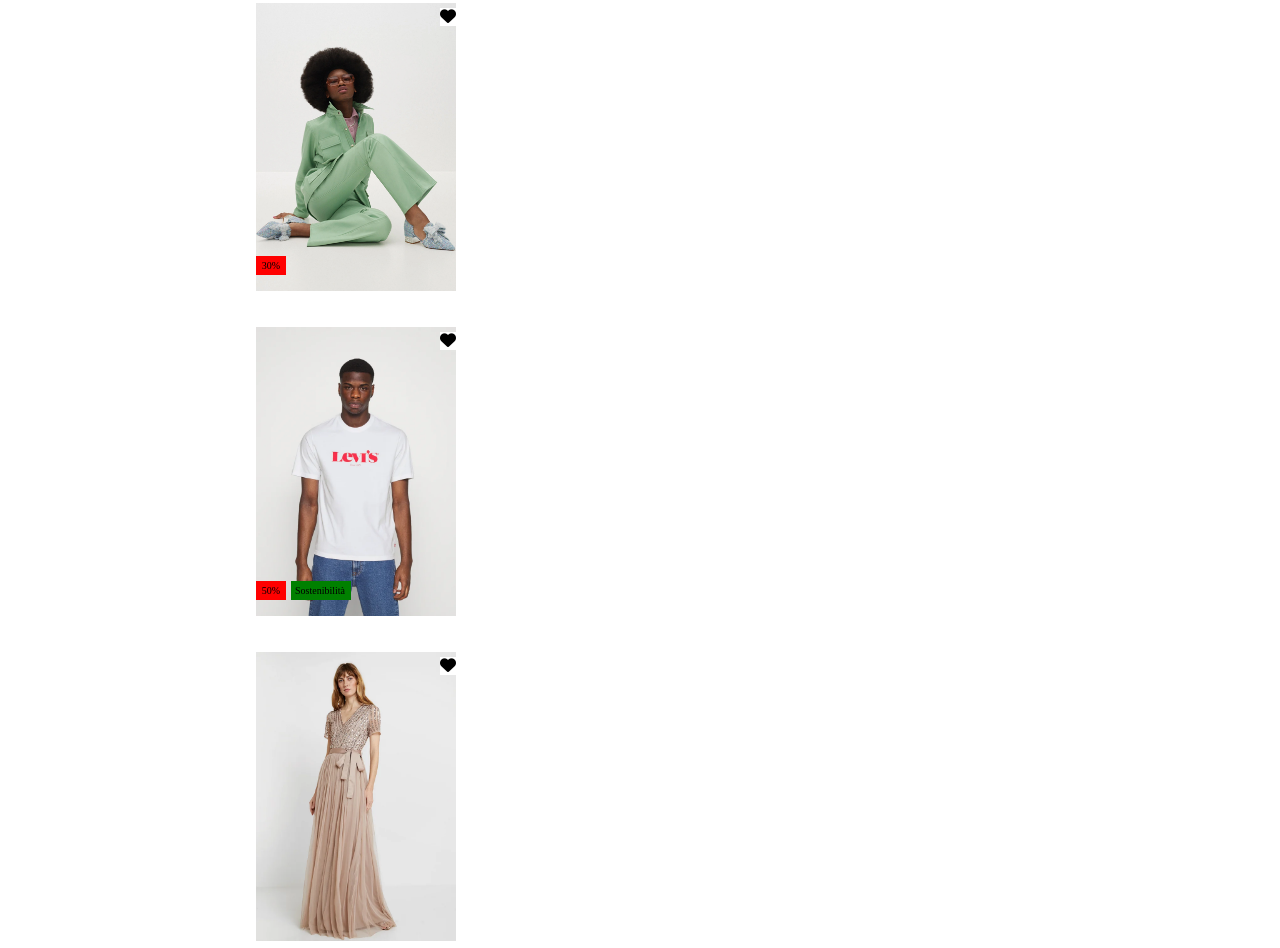
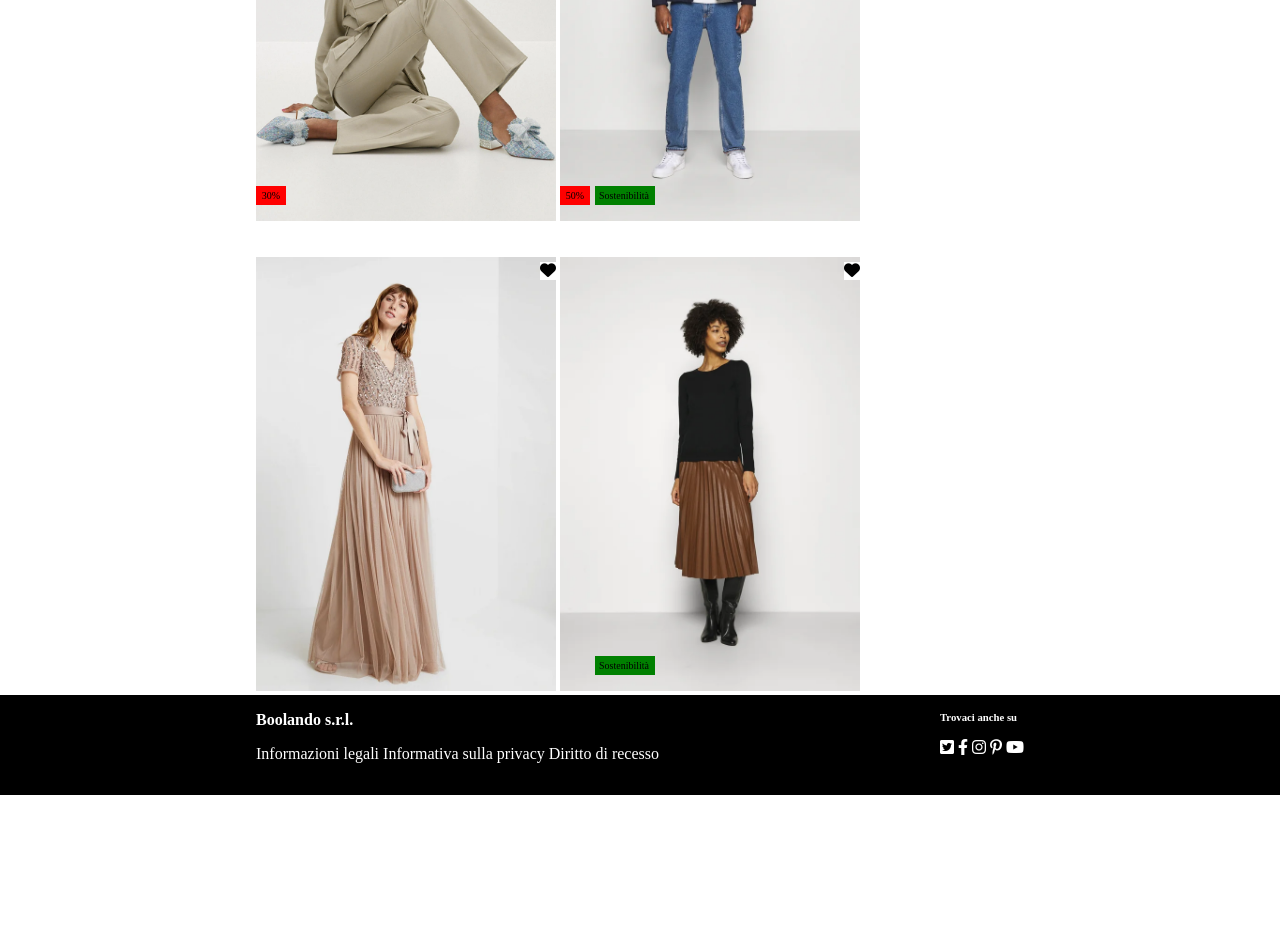
Before and after one commit to SalvatoreStefanelli/html-css-boolando, a plain HTML site: page index.html in a window 1280 px wide. Shown: the part 793-1741 px from the top of the page. After the commit the page ends 1588 px from the top, so only its background shows below. Drawn offline with Linux system fonts and the light colour scheme.

Commit message:
add footer

```diff
--- a/index.html
+++ b/index.html
@@ -25,7 +25,7 @@
 
     <main>
         <div class="container">
-            <div class="row">
+            <div class="row d-flex">
                 <div class="card">
                     <img src="./img/1.webp" alt="">
                     <img class="img_top" src="./img/1b.webp" alt="">
@@ -36,11 +36,11 @@
                         <i class="fa-solid fa-heart"></i>
                     </div>
                 </div>
-
-                <div class="brand">Levi's</div>
-                <h6 class="title">RELAXED FIT TEE UNISEX</h6>
-                <div class="price">14,99 € <span class="original_price">29,99 €</span></div>
-
+                <div class="card_down">
+                    <div class="brand">Levi's</div>
+                    <h6 class="title">RELAXED FIT TEE UNISEX</h6>
+                    <div class="price">14,99 € <span class="original_price">29,99 €</span></div>
+                </div>
 
                 <div class="card">
                     <img src="./img/2.webp" alt="">
@@ -54,6 +54,7 @@
                 </div>
                 <div class="card">
                     <img src="./img/3.webp" alt="">
+                    <img src="./img/3b.webp" alt="" class="img_top">
                     <div class="sale">30%</div>
 
                     <div class="heart">
@@ -63,6 +64,7 @@
                 </div>
                 <div class="card">
                     <img src="./img/4.webp" alt="">
+                    <img src="./img/4b.webp" alt="" class="img_top">
                     <div class="sale">50%</div>
                     <div class="green">Sostenibilità</div>
 
@@ -73,7 +75,7 @@
                 </div>
                 <div class="card">
                     <img src="./img/5.webp" alt="">
-
+                    <img src="./img/5b.webp" alt="" class="img_top">
                     <div class="heart">
                         <i class="fa-solid fa-heart"></i>
                     </div>
@@ -81,6 +83,7 @@
                 </div>
                 <div class="card">
                     <img src="./img/6.webp" alt="">
+                    <img src="./img/6b.webp" alt="" class="img_top">
                     <div class="green">Sostenibilità</div>
 
                     <div class="heart">
@@ -93,7 +96,25 @@
     </main>
 
     <footer>
-        <div class="container"></div>
+        <div class="container d-flex justify-content-c">
+            <div class="row_footer">
+                <div class="information">
+                     <h4>Boolando s.r.l.</h4>
+                     <span>Informazioni legali</span>
+                     <span>Informativa sulla privacy</span>
+                     <span>Diritto di recesso</span>
+                </div>
+
+                <div class="social">
+                    <h6>Trovaci anche su</h6>
+                    <i class="fa-brands fa-square-twitter"></i>
+                    <i class="fa-brands fa-facebook-f"></i>
+                    <i class="fa-brands fa-instagram"></i>
+                    <i class="fa-brands fa-pinterest-p"></i>
+                    <i class="fa-brands fa-youtube"></i>
+                </div>
+            </div>
+        </div>
     </footer>
 
 
--- a/style.css
+++ b/style.css
@@ -10,6 +10,7 @@
 
 .container {
     color: white;
+    width: 100%;
 }
 
 /* #Region Header */
@@ -42,6 +43,10 @@ header {
     justify-content: space-around;
 }
 
+.justify-content-c {
+    justify-content: center;
+}
+
 .align-self-c {
     align-self: center;
 }
@@ -64,14 +69,19 @@ main {
 }
 
 .card {
-    width: 200px;
-    margin: 2rem  0.25rem 0 0;
+    width: 300px;
+    margin: 2rem 0.25rem 0 0;
     position: relative;
     color: black;
 }
 
 .card img {
     width: 100%;
+}
+
+.card_down {
+    position: absolute;
+    left: 0;
 }
 
 .img_top {
@@ -135,8 +145,29 @@ main {
     color: grey;
 }
 
+/* End Region Main */
+
+/* Region Footer */
+
 footer {
     height: 100px;
     width: 100%;
     background-color: black;
 }
+
+footer .row_footer {
+    width: 60%;
+    display: flex;
+    justify-content: space-between;
+}
+
+.information h4 {
+    margin: 1rem 0;
+}
+
+.social h6 {
+    margin: 1rem 0;
+}
+
+
+/* End Region Footer */
```
